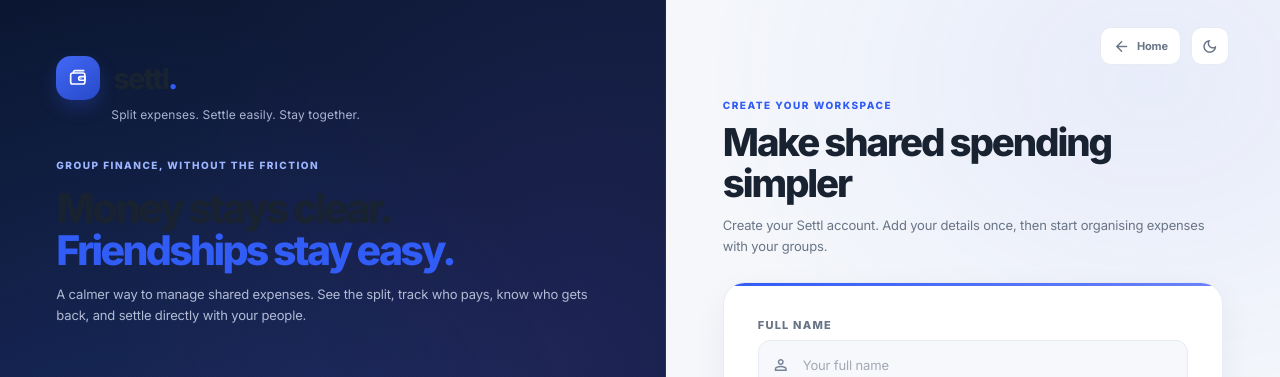
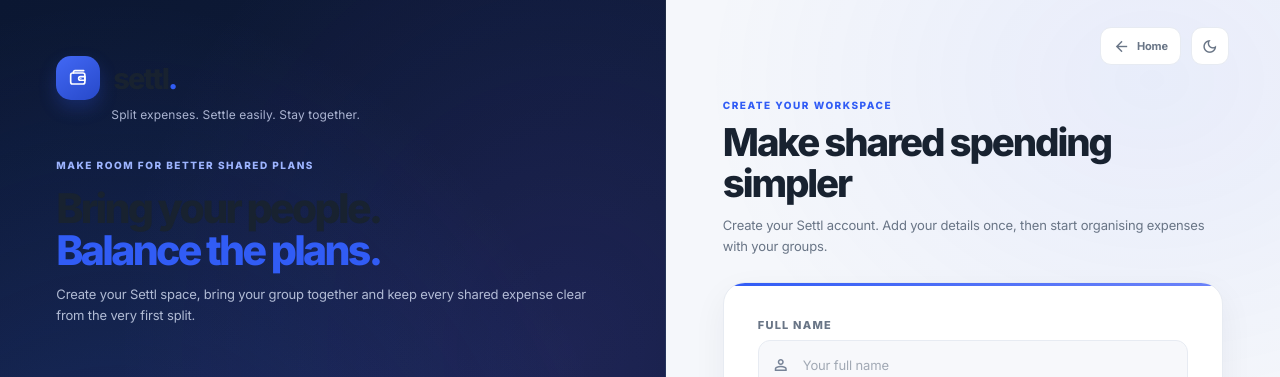
Before and after one commit to mikumaraditya/settl, a React (Vite) app in the folder frontend/: page /register in a window 1280 px wide. Shown: the top 377 px of the page. Built offline with nearby package versions, Linux system fonts and the light colour scheme; no server answers.

Commit message:
Use signup-specific visual variant on register page

```diff
--- a/frontend/src/pages/Register.jsx
+++ b/frontend/src/pages/Register.jsx
@@ -64,6 +64,7 @@ export default function Register() {
   return (
     <>
       <AuthShell
+        variant="signup"
         eyebrow="Create your workspace"
         title="Make shared spending simpler"
         description="Create your Settl account. Add your details once, then start organising expenses with your groups."
```
